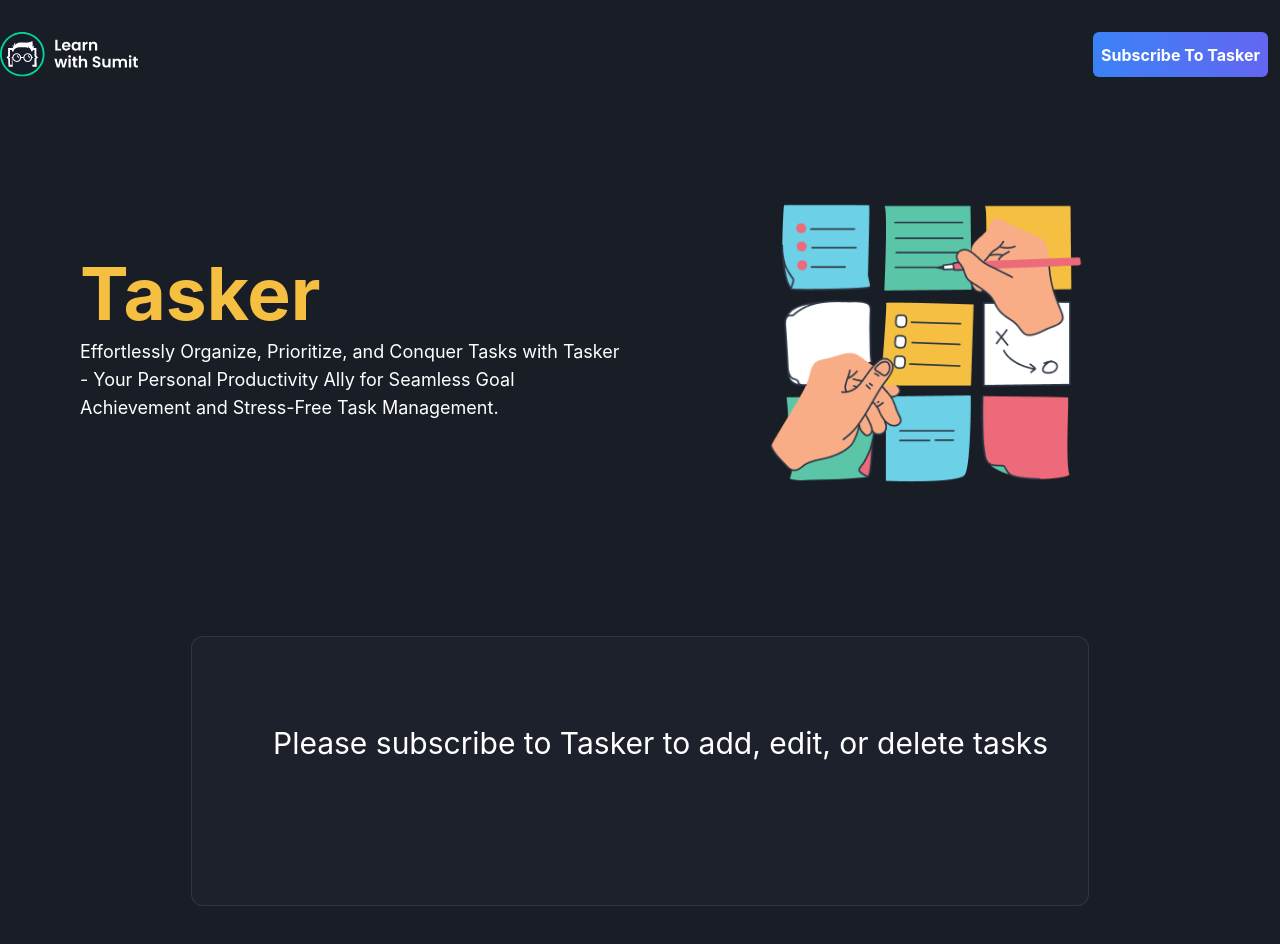
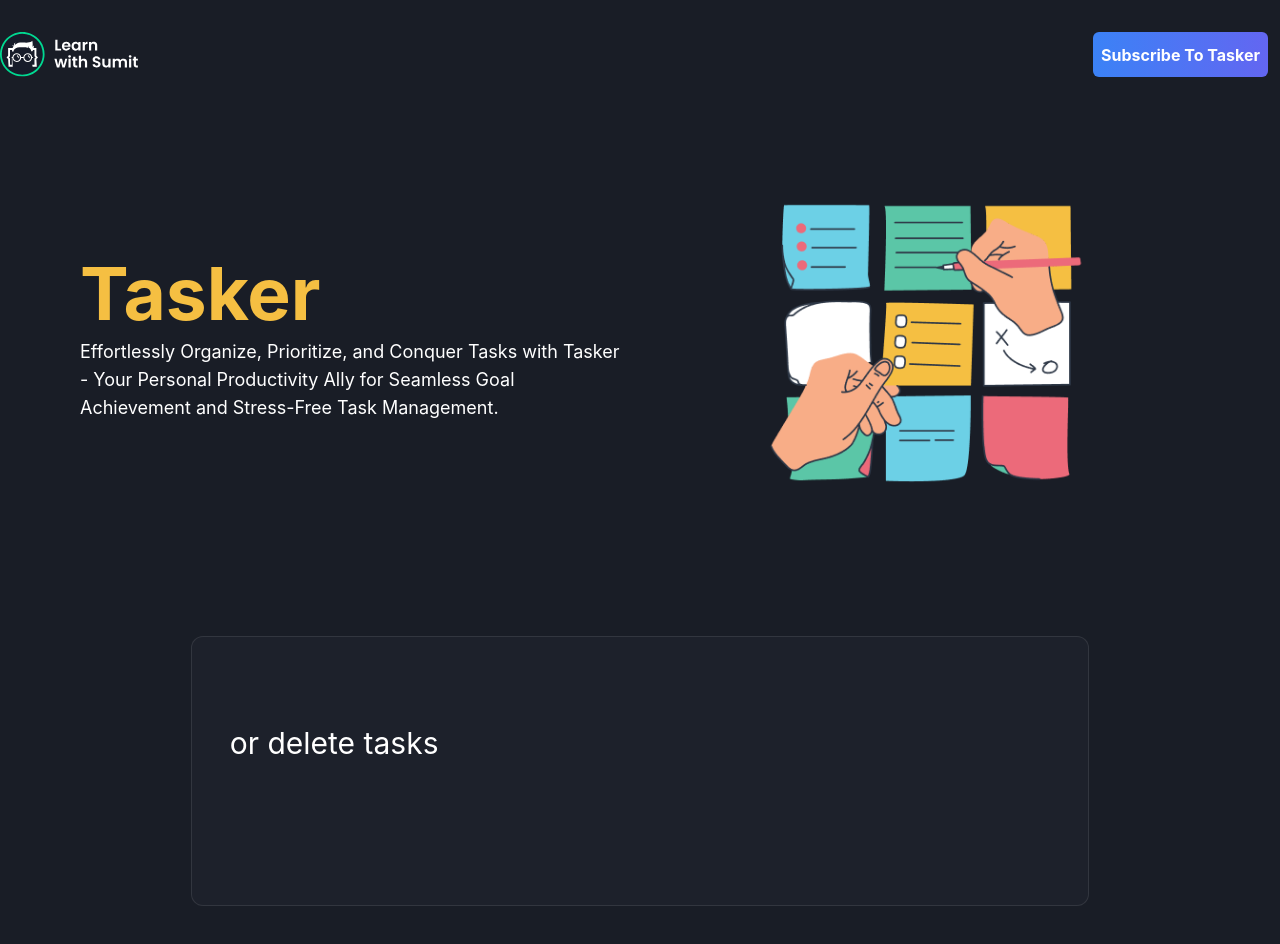
Before and after one commit to SulTanvai0/TASKER-WITH-API-SERVICE, a React (Vite) app: page / in a window 1280 px wide. Shown: the top 944 px of the page. Built offline with nearby package versions, Linux system fonts and the light colour scheme; no server answers.

Commit message:
Update index.css
Animation

```diff
--- a/src/index.css
+++ b/src/index.css
@@ -17,5 +17,5 @@
 }
 
 .animate-slideLeft {
-  animation: slideLeft 10s ease-in infinite;
+  animation: slideLeft 5s linear infinite;
 }
```
